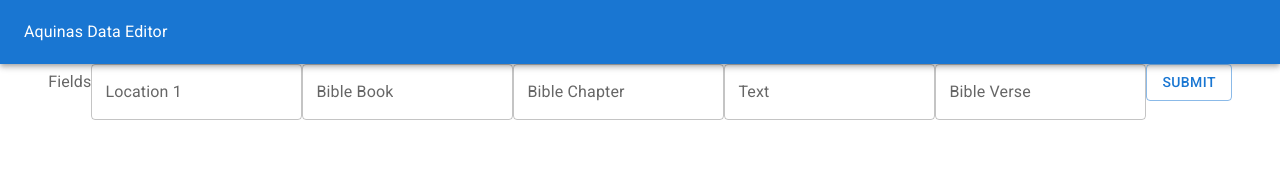
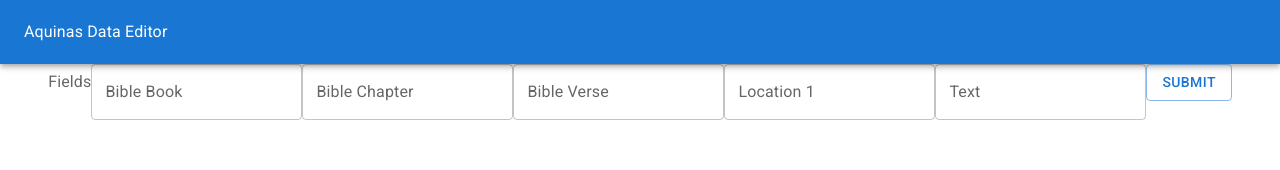
Before and after one commit to Joshuatanderson/aquinas-data-entry-frontend, a React (Create React App) app: page / in a window 1280 px wide. Shown: the top 170 px of the page. Built offline with nearby package versions, Linux system fonts and the light colour scheme.

Commit message:
feat: error pattern works! :D

```diff
--- a/src/components/InputField.tsx
+++ b/src/components/InputField.tsx
@@ -24,6 +24,7 @@ const InputField = ({
 	showError,
 }: InputFieldProps) => {
 	const [value, setValue] = useState("");
+	const [errorMessage, setErrorMessage] = useState<string | undefined>();
 
 	useEffect(() => {
 		if (!isPendingSubmission) {
@@ -31,6 +32,14 @@ const InputField = ({
 		}
 		handleSubmit();
 	}, [isPendingSubmission]);
+
+	useEffect(() => {
+		if (!showError) {
+			setErrorMessage("");
+			return;
+		}
+		setErrorMessage(field.validate(field.validators)(value));
+	}, [showError]);
 
 	const classes = useStyles({});
 
@@ -48,7 +57,8 @@ const InputField = ({
 			variant="outlined"
 			label={field.name}
 			value={value}
-			error={showError && !!field.validate(field.validators)(value)}
+			error={showError && !!errorMessage}
+			helperText={errorMessage}
 			onChange={(e) => setValue(e.target.value)}
 			className={classes.field}
 		></TextField>
--- a/src/components/InputForm.tsx
+++ b/src/components/InputForm.tsx
@@ -7,7 +7,7 @@ import {
 } from "@mui/material";
 import { makeStyles } from "@mui/styles";
 import { Box } from "@mui/system";
-import React, { useState } from "react";
+import React, { useState, useEffect } from "react";
 import { requiredFields, Validator } from "../data/requiredFields";
 import { theme } from "../theme";
 import InputField from "./InputField";
@@ -22,6 +22,7 @@ export interface FieldValue {
 	code: string;
 	name: string;
 	value: string;
+	error?: true | undefined;
 }
 
 const useStyles = makeStyles({
@@ -35,6 +36,20 @@ const InputForm = () => {
 	const [showErrors, setShowErrors] = useState(false);
 	const [formSubmissionValue, setFormSubmissionValue] =
 		useState<Record<string, FieldValue>>();
+
+	useEffect(() => {
+		if (
+			!(
+				Object.values(formSubmissionValue || {})?.length < requiredFields.length
+			) ||
+			Object.values(formSubmissionValue || {})?.some((val) => val.error)
+		) {
+			setIsSubmitting(false);
+			setShowErrors(true);
+			return;
+		}
+		// submit to server
+	}, [formSubmissionValue]);
 
 	const classes = useStyles();
 
--- a/src/data/requiredFields.ts
+++ b/src/data/requiredFields.ts
@@ -6,28 +6,12 @@ export interface Validator {
 const validate = (validators: Validator[]) => (input: string) => {
 	let result: string | undefined;
 	validators.forEach((validator) => {
-		result =
-			result === undefined
-				? result
-				: validator.matcher(input)
-				? result
-				: validator.message;
+		result = validator.matcher(input) ? result : validator.message;
 	});
 	return result;
 };
 
 export const requiredFields = [
-	{
-		code: "Location 1",
-		name: "Location 1",
-		validators: [
-			{
-				matcher: (input: string) => !!input.match(/^[a-zA-Z0-9 ]*$/),
-				message: "Not a valid name.",
-			},
-		],
-		validate,
-	},
 	{
 		code: "Bible book",
 		name: "Bible Book",
@@ -44,7 +28,29 @@ export const requiredFields = [
 		name: "Bible Chapter",
 		validators: [
 			{
-				matcher: (input: string) => !!input.match(/^[/d ]*$/),
+				matcher: (input: string) => !!input.match(/^[\d ]*$/),
+				message: "Not a valid number.",
+			},
+		],
+		validate,
+	},
+	{
+		code: "Bible verse",
+		name: "Bible Verse",
+		validators: [
+			{
+				matcher: (input: string) => !!input.match(/^[\d]*$/),
+				message: "Not a valid number.",
+			},
+		],
+		validate,
+	},
+	{
+		code: "Location 1",
+		name: "Location 1",
+		validators: [
+			{
+				matcher: (input: string) => !!input.match(/^[a-zA-Z0-9 ]*$/),
 				message: "Not a valid name.",
 			},
 		],
@@ -61,15 +67,4 @@ export const requiredFields = [
 		],
 		validate,
 	},
-	{
-		code: "Bible verse",
-		name: "Bible Verse",
-		validators: [
-			{
-				matcher: (input: string) => !!input.match(/^[/d ]*$/),
-				message: "Not a valid name.",
-			},
-		],
-		validate,
-	},
 ];
```
